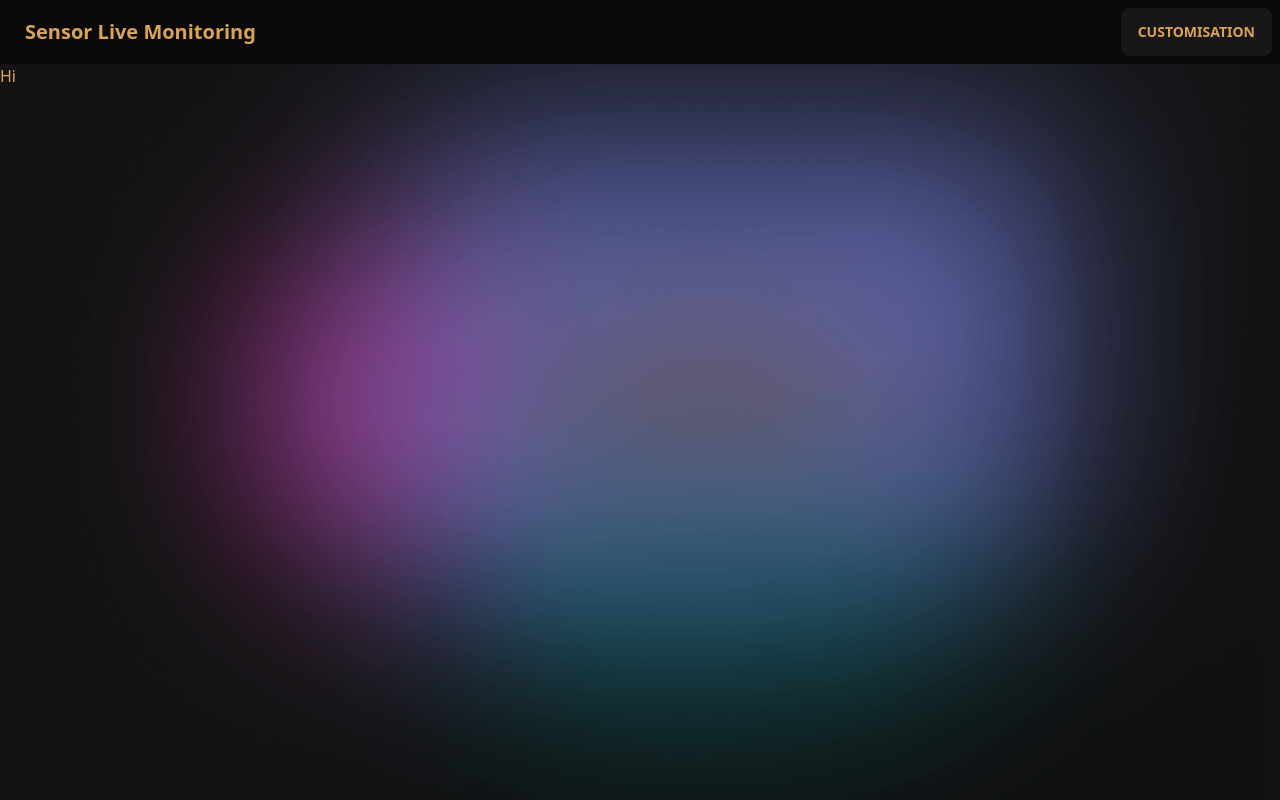
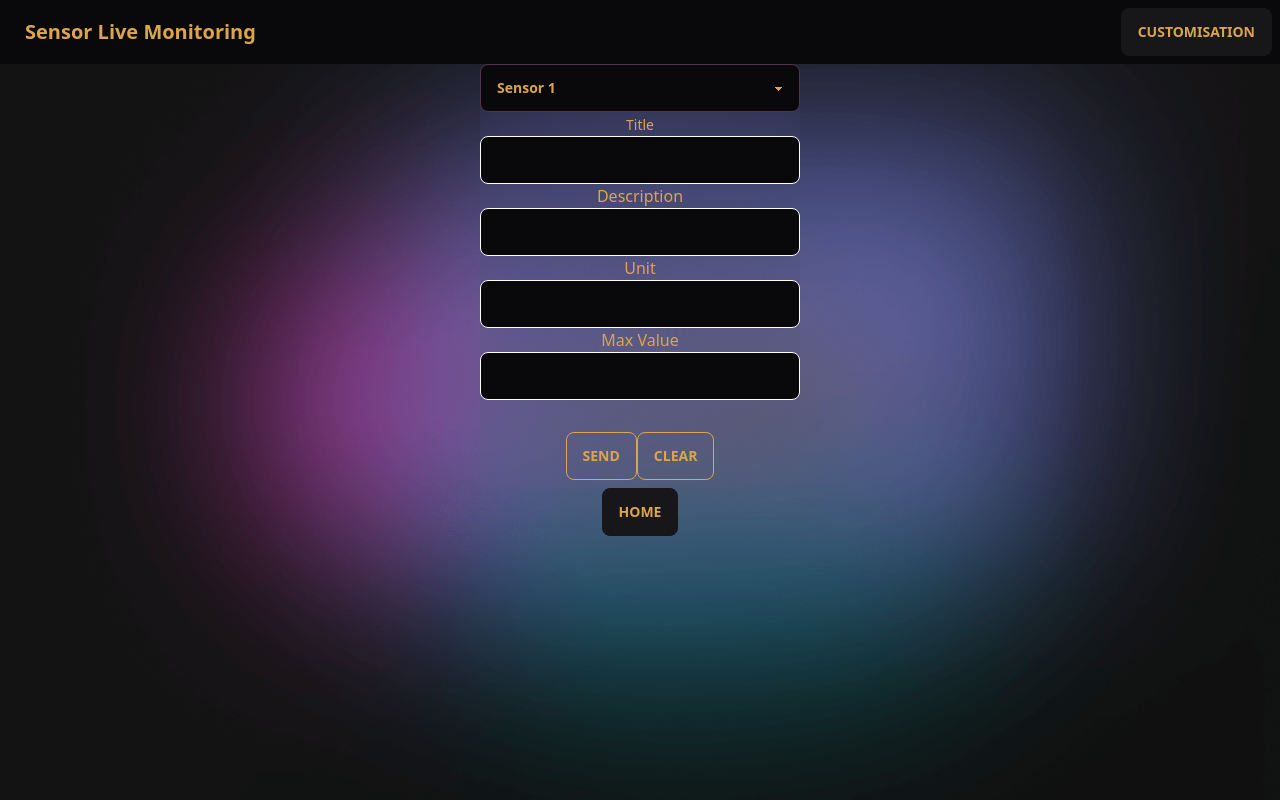
Before and after one commit to SshgurkiratSingh/Nodemcu-Monitor, a Next.js app in the folder my-app/: page /customisation in a window 1280 px wide. Built offline with nearby package versions, Linux system fonts and the light colour scheme.

Commit message:
feat:custom

```diff
--- a/my-app/customisation.json
+++ b/my-app/customisation.json
@@ -1 +1 @@
-{"sensor":{"s1":{"maxValue":"1024","title":"POT 1","description":"Nodemcu multiplexed potentiometer","subtitle":"","unit":"OHMS","guage":"on"},"s2":{"maxValue":"1024","title":"dht11","description":"humidity and temperature","subtitle":"sege","unit":"ewg"},"s3":{"maxValue":"1024","title":"ewf","description":"ewfwwe","subtitle":"ewfew","unit":"we"},"s4":{"maxValue":"1024","title":"Random Value from node 2","description":"Random value from nodemu 2","subtitle":"NODEMCU rand val","unit":"C","guage":"on"}},"title":{"heading":"Nodemcu Sensor MOnitoring","hoverHeading":"Monitoring","hoverSubHeading":"System"},"custommapping":{}}
+{"sensor":{"s1":{"maxValue":"1024","title":"Potentiometer","description":"Analog value from nodemcu","subtitle":"","unit":"NaN","guage":"on"},"s2":{"maxValue":"1024","title":"dht11","description":"humidity and temperature","subtitle":"sege","unit":"ewg"},"s3":{"maxValue":"100","title":"Random Value from node 2","description":"pseudorandom value from nodemcu","subtitle":"ewfew","unit":"Rand"},"s4":{"maxValue":"1024","title":"Random Value from node 2","description":"Random value from nodemu 2","subtitle":"NODEMCU rand val","unit":"C","guage":"on"}},"title":{"heading":"Nodemcu Sensor MOnitoring","hoverHeading":"Monitoring","hoverSubHeading":"System"},"custommapping":{}}
--- /dev/null
+++ b/my-app/pages/api/custom.js
@@ -0,0 +1,24 @@
+import path from "path";
+import { promises as fs } from "fs";
+
+export default async function handler(req, res) {
+  const jsonFilePath = path.join(process.cwd(), "customisation.json");
+
+  try {
+    const fileContents = await fs.readFile(jsonFilePath, "utf-8");
+    const data = JSON.parse(fileContents);
+
+    data.sensor[req.body.select].title = req.body.title;
+    data.sensor[req.body.select].maxValue = req.body.maxValue;
+    data.sensor[req.body.select].description = req.body.description;
+    data.sensor[req.body.select].unit = req.body.unit;
+
+    await fs.writeFile(jsonFilePath, JSON.stringify(data));
+
+    console.log(req.body);
+  } catch (error) {
+    console.error(error);
+  }
+
+  res.status(200).redirect("/");
+}
--- a/my-app/pages/api/start.js
+++ b/my-app/pages/api/start.js
@@ -0,0 +1,3 @@
+export default function handler(req, res) {
+  res.status(200).json({ message: "Hello from Next.js!" });
+}
--- a/my-app/pages/customisation.js
+++ b/my-app/pages/customisation.js
@@ -1,7 +1,100 @@
-export default function custom() {
+import React from "react";
+import Head from "next/head";
+import Link from "next/link";
+
+const customisation = () => {
+  const styleForForm = {
+    backdropFilter: "blur(80px)",
+    borderRadius: "10px",
+  };
   return (
     <div>
-      <h1>Hi</h1>
+      <center>
+        <Head>
+          <title>Form Page</title>
+          {/* Add any required meta tags */}
+        </Head>
+
+        <div className="form-control w-full max-w-xs">
+          <form
+            className="form"
+            style={styleForForm}
+            action="/api/custom"
+            method="POST"
+          >
+            <select
+              id="sensor-select"
+              name="select"
+              className="select select-accent w-full max-w-xs"
+            >
+              <option value="s1">Sensor 1</option>
+              <option value="s2">Sensor 2</option>
+              <option value="s3">Sensor 3</option>
+              <option value="s4">Sensor 4</option>
+            </select>
+
+            <label className="label-text" htmlFor="title">
+              Title
+            </label>
+            <input
+              name="title"
+              id="title"
+              type="text"
+              className="input input-bordered input-primary w-full max-w-xs"
+            />
+
+            <label htmlFor="description" className="lb">
+              Description
+            </label>
+            <input
+              name="description"
+              id="description"
+              type="text"
+              className="input input-bordered input-primary w-full max-w-xs"
+            />
+
+            <label htmlFor="unit" className="lb">
+              Unit
+            </label>
+            <input
+              name="unit"
+              id="unit"
+              type="text"
+              className="input input-bordered input-primary w-full max-w-xs"
+            />
+
+            <label htmlFor="maxValue" className="lb">
+              Max Value
+            </label>
+            <input
+              name="maxValue"
+              id="maxValue"
+              type="text"
+              className="input input-bordered input-primary w-full max-w-xs"
+            />
+
+            <div className="m-2">
+              <br />
+
+              <button id="send" className="btn btn-outline" type="submit">
+                Send
+              </button>
+              <button id="limpar" className="btn btn-outline" type="reset">
+                Clear
+              </button>
+            </div>
+          </form>
+        </div>
+
+        <div className="form-control w-full max-w-xs"></div>
+        <Link href="/">
+          <div id="home" className="btn btn-md">
+            Home
+          </div>
+        </Link>
+      </center>
     </div>
   );
-}
+};
+
+export default customisation;
```
